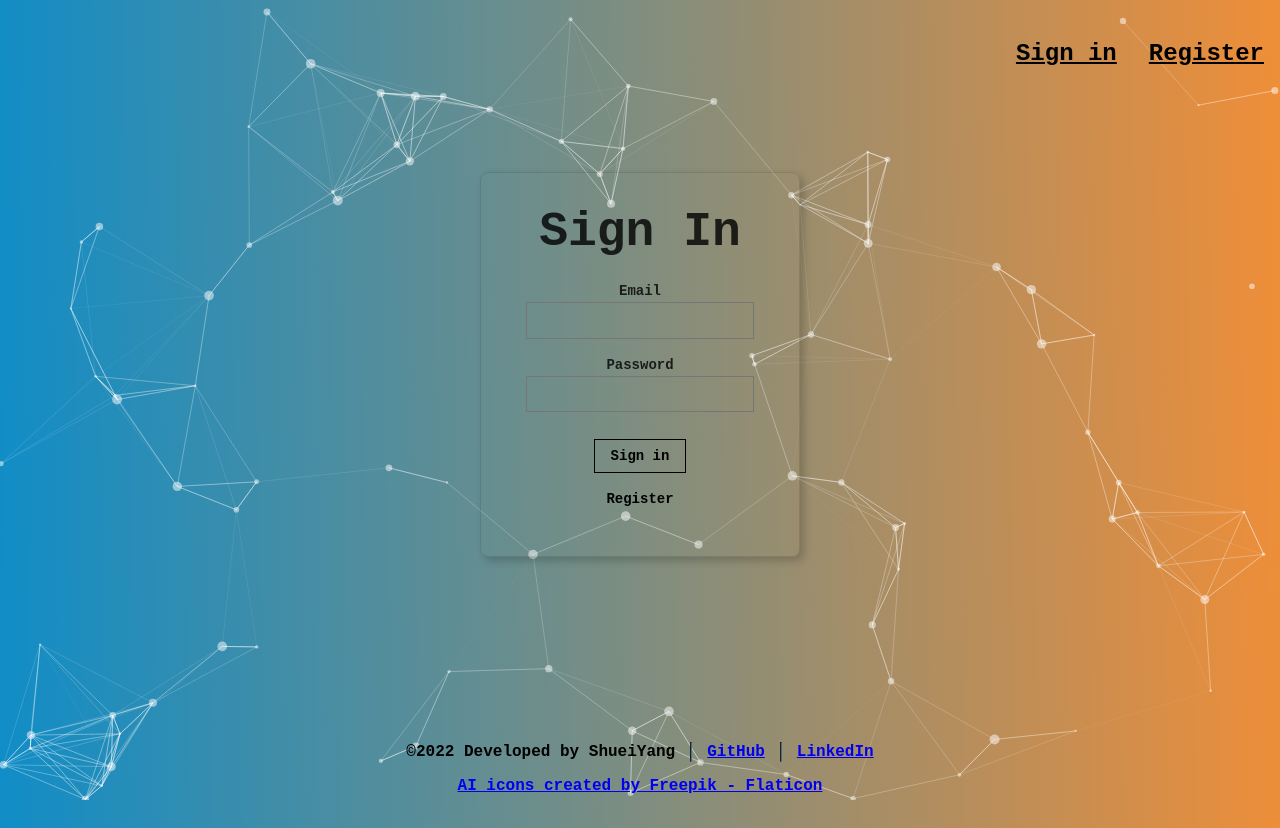
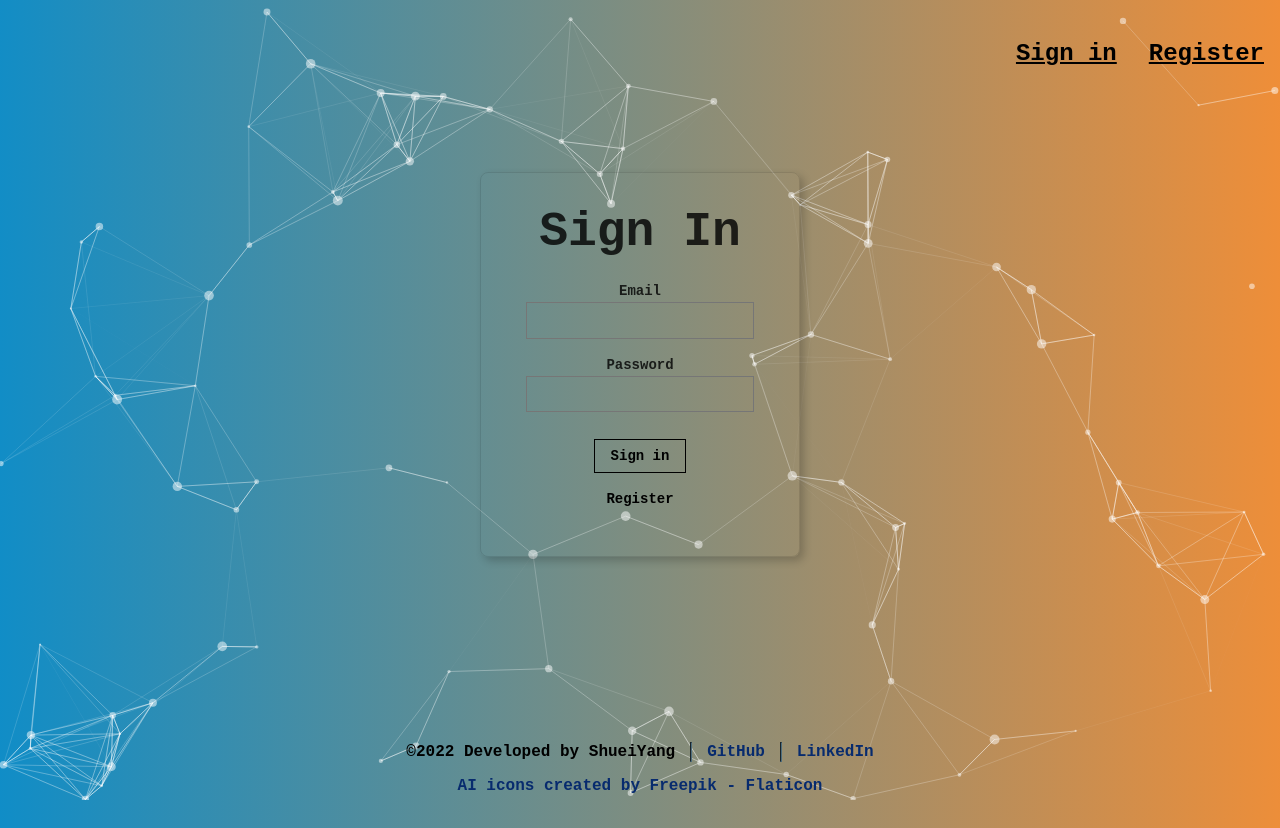
Before and after one commit to ShueiYang/smartfacedetect, a React (Create React App) app: page / in a window 1280 px wide. Built offline with nearby package versions, Linux system fonts and the light colour scheme.

Commit message:
update footer

```diff
--- a/src/App.css
+++ b/src/App.css
@@ -60,3 +60,12 @@ hr {
   height: auto !important;
   border-color: hsl(200deg 24% 40%)
 }
+
+a {
+  color: #072b6e;
+  text-decoration: none;
+}
+
+a:hover {
+  color: #99360f;
+}
```
